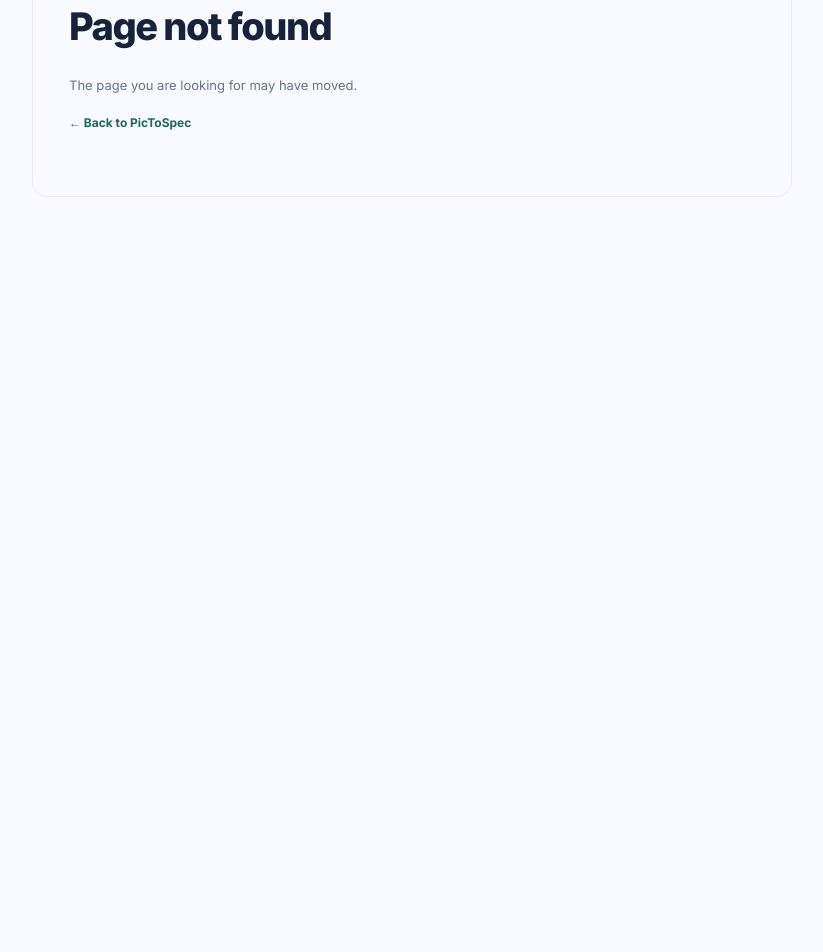
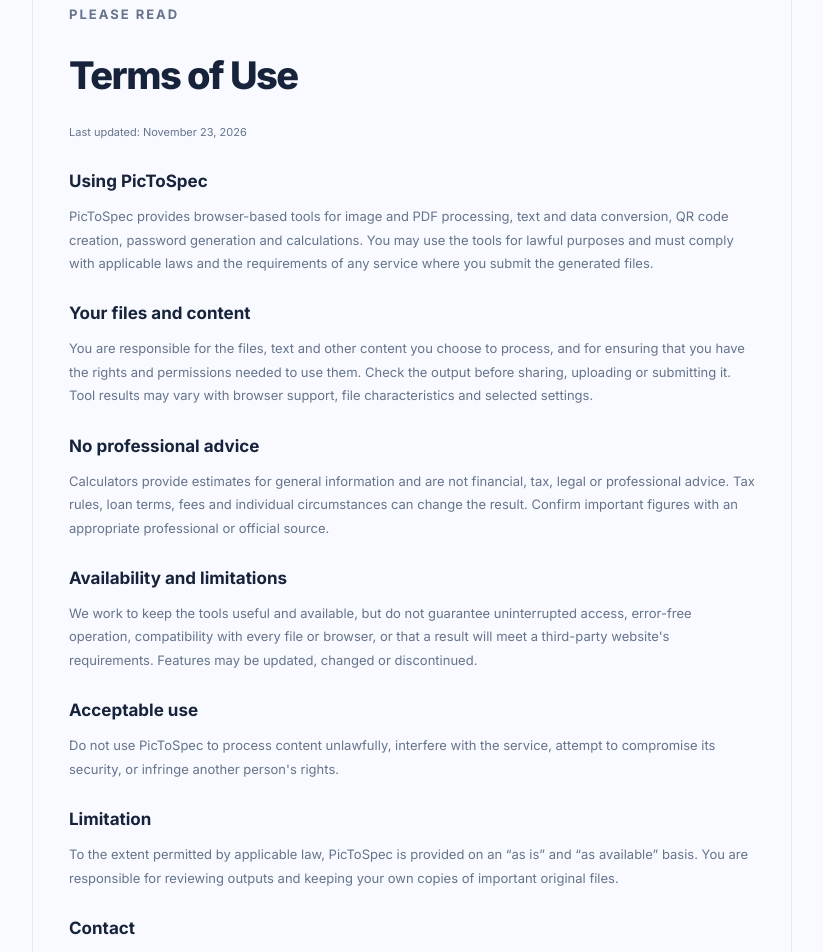
Before and after one commit to ya6331856-cpu/pic-to-spec, a Next.js app: page /terms in a window 1280 px wide. Before the commit this address had no page. Shown: the part 160-1112 px from the top of the page, without its empty margins (228-1051 px from the left). Before the commit the page ends 800 px from the top, so only its background shows below. Built offline with nearby package versions, Linux system fonts and the light colour scheme.

Commit message:
Add PicToSpec terms of use

```diff
--- /dev/null
+++ b/app/terms/page.tsx
@@ -0,0 +1,30 @@
+export const metadata = {
+  title: "Terms of Use",
+  description: "Read the terms and limitations for using PicToSpec online tools.",
+  alternates: { canonical: "/terms" },
+  robots: { index: true, follow: true }
+};
+
+export default function TermsPage() {
+  return <main className="legal">
+    <a href="/" className="back">← Back to PicToSpec</a>
+    <p className="kicker">PLEASE READ</p>
+    <h1>Terms of Use</h1>
+    <p className="updated">Last updated: November 23, 2026</p>
+    <h2>Using PicToSpec</h2>
+    <p>PicToSpec provides browser-based tools for image and PDF processing, text and data conversion, QR code creation, password generation and calculations. You may use the tools for lawful purposes and must comply with applicable laws and the requirements of any service where you submit the generated files.</p>
+    <h2>Your files and content</h2>
+    <p>You are responsible for the files, text and other content you choose to process, and for ensuring that you have the rights and permissions needed to use them. Check the output before sharing, uploading or submitting it. Tool results may vary with browser support, file characteristics and selected settings.</p>
+    <h2>No professional advice</h2>
+    <p>Calculators provide estimates for general information and are not financial, tax, legal or professional advice. Tax rules, loan terms, fees and individual circumstances can change the result. Confirm important figures with an appropriate professional or official source.</p>
+    <h2>Availability and limitations</h2>
+    <p>We work to keep the tools useful and available, but do not guarantee uninterrupted access, error-free operation, compatibility with every file or browser, or that a result will meet a third-party website's requirements. Features may be updated, changed or discontinued.</p>
+    <h2>Acceptable use</h2>
+    <p>Do not use PicToSpec to process content unlawfully, interfere with the service, attempt to compromise its security, or infringe another person's rights.</p>
+    <h2>Limitation</h2>
+    <p>To the extent permitted by applicable law, PicToSpec is provided on an “as is” and “as available” basis. You are responsible for reviewing outputs and keeping your own copies of important original files.</p>
+    <h2>Contact</h2>
+    <p>Questions about these terms can be sent to <a href="mailto:ya6331856@gmail.com">ya6331856@gmail.com</a>.</p>
+    <p><a href="/about">About PicToSpec</a> · <a href="/privacy">Privacy Policy</a></p>
+  </main>;
+}
```
